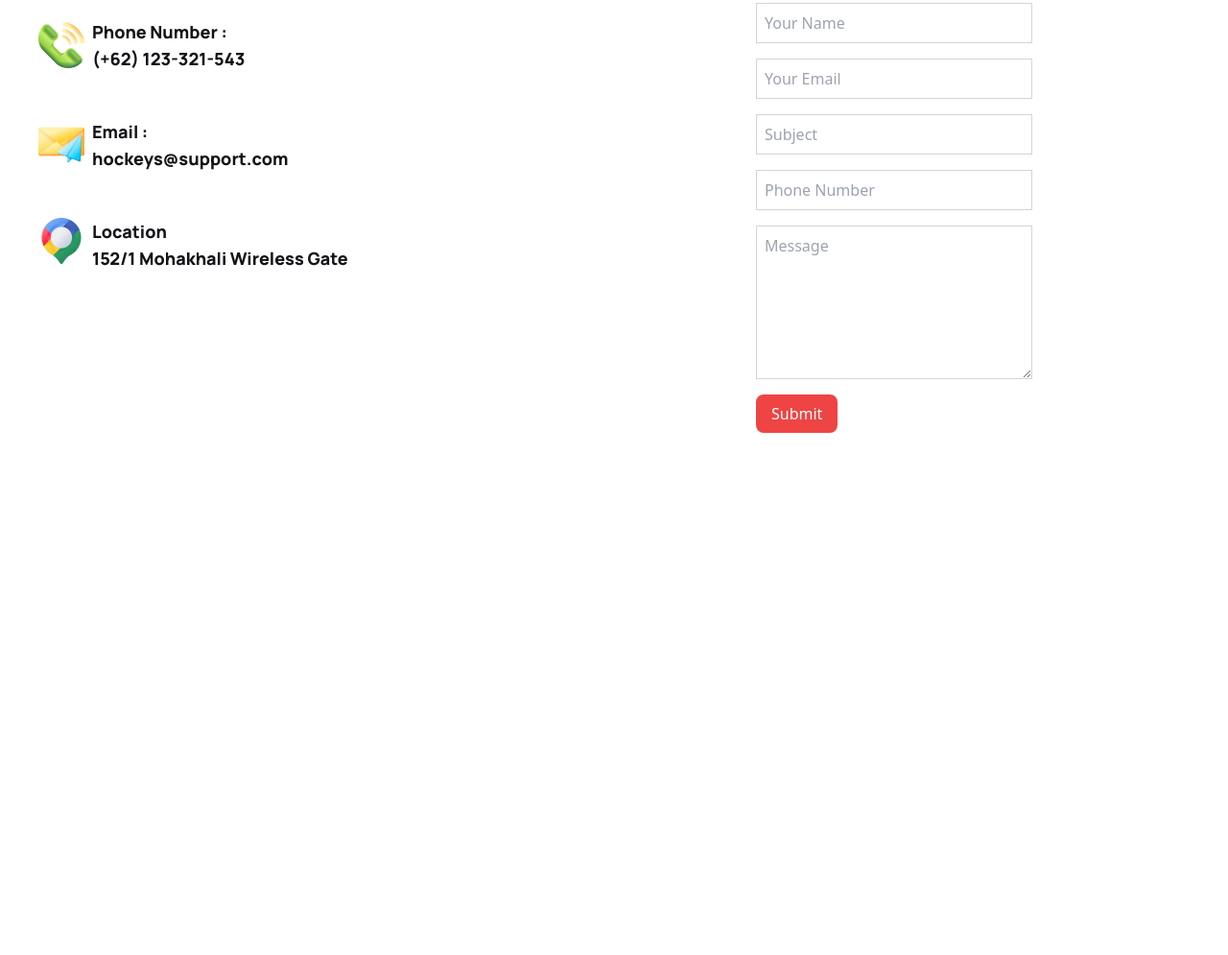
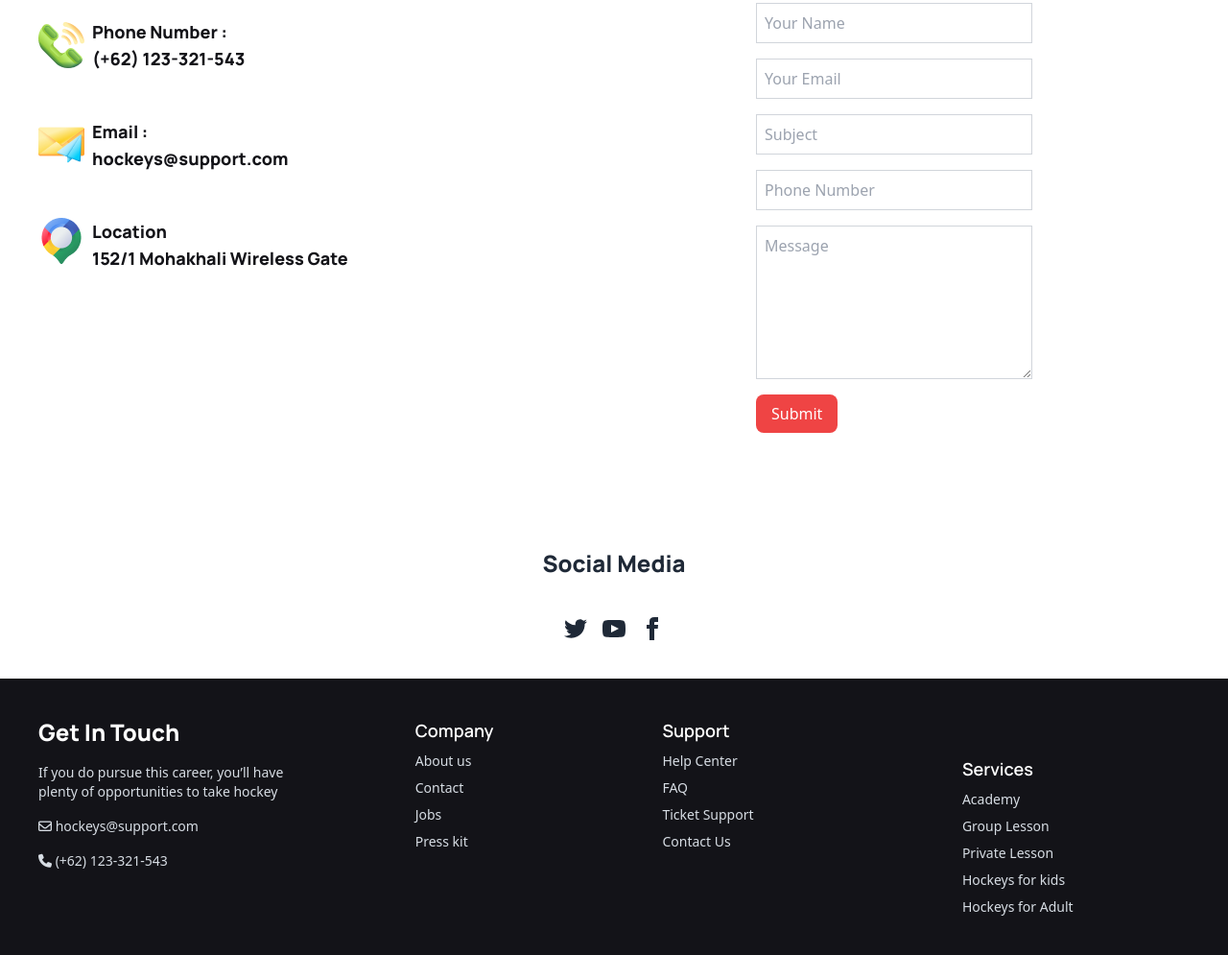
Before and after one commit to Rezwan-Uz-Zaman/Hockey, a plain HTML site: page index.html in a window 1280 px wide. Shown: the part 4258-5253 px from the top of the page at 96% size. Before the commit the page ends 4709 px from the top, so only its background shows below. Drawn offline with nearby package versions, Linux system fonts and the light colour scheme.

Commit message:
added footer section

```diff
--- a/index.html
+++ b/index.html
@@ -808,7 +808,120 @@
                  </div>
 
 
+
+                 <!-- Social Media link-->
+
+
+                  <div class="mt-20">
+
+                    <div class="footer footer-center rounded p-10">
+  <nav class="grid grid-flow-col gap-4">
+    <h2 class="text-2xl manrope-extrabold">Social Media</h2>
+  </nav>
+  <nav>
+    <div class="grid grid-flow-col gap-4">
+      <a>
+        <svg
+          xmlns="http://www.w3.org/2000/svg"
+          width="24"
+          height="24"
+          viewBox="0 0 24 24"
+          class="fill-current">
+          <path
+            d="M24 4.557c-.883.392-1.832.656-2.828.775 1.017-.609 1.798-1.574 2.165-2.724-.951.564-2.005.974-3.127 1.195-.897-.957-2.178-1.555-3.594-1.555-3.179 0-5.515 2.966-4.797 6.045-4.091-.205-7.719-2.165-10.148-5.144-1.29 2.213-.669 5.108 1.523 6.574-.806-.026-1.566-.247-2.229-.616-.054 2.281 1.581 4.415 3.949 4.89-.693.188-1.452.232-2.224.084.626 1.956 2.444 3.379 4.6 3.419-2.07 1.623-4.678 2.348-7.29 2.04 2.179 1.397 4.768 2.212 7.548 2.212 9.142 0 14.307-7.721 13.995-14.646.962-.695 1.797-1.562 2.457-2.549z"></path>
+        </svg>
+      </a>
+      <a>
+        <svg
+          xmlns="http://www.w3.org/2000/svg"
+          width="24"
+          height="24"
+          viewBox="0 0 24 24"
+          class="fill-current">
+          <path
+            d="M19.615 3.184c-3.604-.246-11.631-.245-15.23 0-3.897.266-4.356 2.62-4.385 8.816.029 6.185.484 8.549 4.385 8.816 3.6.245 11.626.246 15.23 0 3.897-.266 4.356-2.62 4.385-8.816-.029-6.185-.484-8.549-4.385-8.816zm-10.615 12.816v-8l8 3.993-8 4.007z"></path>
+        </svg>
+      </a>
+      <a>
+        <svg
+          xmlns="http://www.w3.org/2000/svg"
+          width="24"
+          height="24"
+          viewBox="0 0 24 24"
+          class="fill-current">
+          <path
+            d="M9 8h-3v4h3v12h5v-12h3.642l.358-4h-4v-1.667c0-.955.192-1.333 1.115-1.333h2.885v-5h-3.808c-3.596 0-5.192 1.583-5.192 4.615v3.385z"></path>
+        </svg>
+      </a>
+    </div>
+  </nav>
+
+                  </div>
+
+
                 </section>
+
+
+
+
+
+
+    </main>
+
+
+
+    <!-- footer section start -->
+
+
+    <footer class="footer bg-[#131318] text-neutral-content p-10 lg:ml-0 ml-6">
+      <nav class="space-y-2">
+        <h6 class="text-2xl text-[#FFFFFF] manrope-extrabold ">Get In Touch</h6>
+        <p>If you do pursue this career, you’ll have <br> plenty of opportunities to take hockey</p>
+        <span><i class="fa-regular fa-envelope"></i> hockeys@support.com</span>
+        <span><i class="fa-solid fa-phone"></i> (+62) 123-321-543</span>
+
+      </nav>
+
+              <div class="flex gap-28 lg:gap-44 ">
+                <nav class="flex flex-col space-y-2">
+                  <h6 class=" text-[#FFFFFF] text-lg manrope-semibold">Company</h6>
+                  <a class="link link-hover">About us</a>
+                  <a class="link link-hover">Contact</a>
+                  <a class="link link-hover">Jobs</a>
+                  <a class="link link-hover">Press kit</a>
+                </nav>
+
+                <nav class="flex flex-col space-y-2">
+                  <h6 class=" text-[#FFFFFF] text-lg manrope-semibold">Support</h6>
+                  <a class="link link-hover">Help Center
+                  <a class="link link-hover">FAQ</a>
+                  <a class="link link-hover">Ticket Support</a>
+                  <a class="link link-hover">Contact Us</a>
+                </nav>
+              </div>
+
+
+
+
+
+
+              <div class="ml-20 mt-10">
+
+                <nav class="flex flex-col space-y-2">
+                  <h6 class="text-[#FFFFFF]  text-lg manrope-semibold">Services</h6>
+                  <a class="link link-hover">Academy
+                  <a class="link link-hover"> Group Lesson</a>
+                  <a class="link link-hover">Private Lesson</a>
+                  <a class="link link-hover">Hockeys for kids</a>
+                  <a class="link link-hover">Hockeys for Adult</a>
+
+                </nav>
+
+              </div>
+
+
+
+    </footer>
 
 
 
@@ -819,21 +932,6 @@
 
 
 
-    </main>
-
-
-
-
-
-<footer>
-
-
-
-
-
-
-</footer>
-
 
 
 
```
